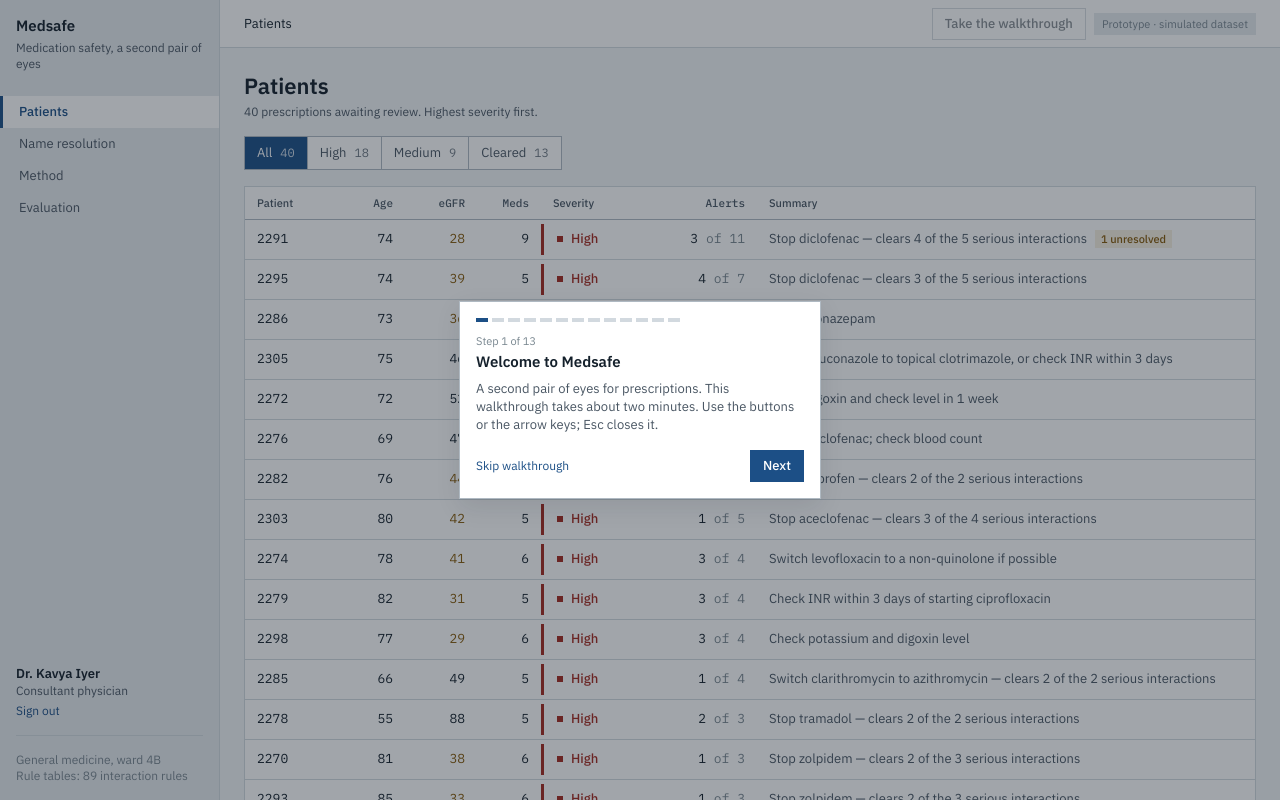
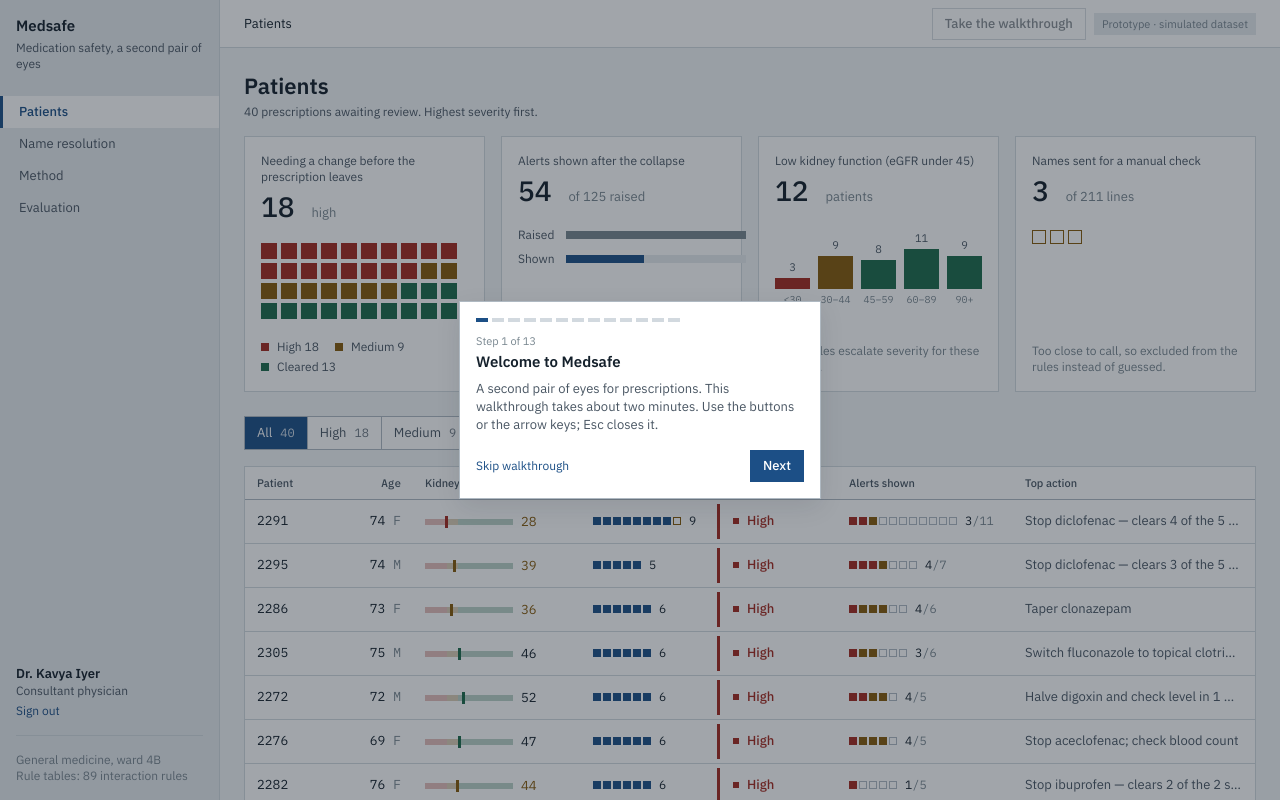
Before and after one commit to PavanSuryaChintada/h4-hosp-patient, a React (Vite) app: page /login in a window 1280 px wide. Both pictures are taken after a click on the button 256 px from the left and 474 px from the top of the page. Shown: the top 800 px of the page. Built offline with nearby package versions, Linux system fonts and the light colour scheme.

Commit message:
feat(queue): cohort summary with severity waffle and eGFR histogram
Every patient as a clickable square, alerts raised against shown, kidney-function distribution, and visual cells for eGFR, medicines and alerts in each row.

```diff
--- a/src/screens/Queue.tsx
+++ b/src/screens/Queue.tsx
@@ -1,26 +1,69 @@
 import { useState } from 'react';
 import { useNavigate } from 'react-router-dom';
-import { ANALYSES } from '../data/engine';
+import { ANALYSES, METRICS } from '../data/engine';
 import { HERO_ID } from '../data/patients';
 import { Segmented, StatusCell } from '../components/ui';
+import { EgfrGauge, Kpi, Meter, SEV_COLOR, Units, repeat } from '../components/viz';
 
 type Filter = 'all' | 'high' | 'medium' | 'cleared';
 const RANK = { high: 0, medium: 1, low: 2, cleared: 3 };
+const LABEL = { high: 'High', medium: 'Medium', low: 'Low', cleared: 'Cleared' };
 
 const sorted = ANALYSES.slice().sort((x, y) =>
   RANK[x.top] - RANK[y.top] || y.all.length - x.all.length || y.collapsed.length - x.collapsed.length || x.patient.id.localeCompare(y.patient.id));
 
+const count = (f: Filter) => (f === 'all' ? ANALYSES.length : ANALYSES.filter((x) => x.top === f).length);
+const BUCKETS: [string, number, number, string][] = [
+  ['<30', 0, 30, 'var(--critical)'], ['30–44', 30, 45, 'var(--warn)'], ['45–59', 45, 60, 'var(--ok)'], ['60–89', 60, 90, 'var(--ok)'], ['90+', 90, 999, 'var(--ok)'],
+];
+const egfrCounts = BUCKETS.map(([, lo, hi]) => ANALYSES.filter((x) => x.patient.egfr >= lo && x.patient.egfr < hi).length);
+const lowKidney = ANALYSES.filter((x) => x.patient.egfr < 45).length;
+const unresolved = ANALYSES.reduce((s, x) => s + x.unresolved, 0);
+
 export function Queue() {
   const [filter, setFilter] = useState<Filter>('all');
   const navigate = useNavigate();
-  const count = (f: Filter) => (f === 'all' ? ANALYSES.length : ANALYSES.filter((x) => x.top === f).length);
   const rows = filter === 'all' ? sorted : sorted.filter((x) => x.top === filter);
+  const open = (id: string) => navigate(`/app/patient/${id}`);
 
   return (
     <div className="content">
       <div className="page-head">
         <h1 className="display">Patients</h1>
         <p className="meta">{ANALYSES.length} prescriptions awaiting review. Highest severity first.</p>
+      </div>
+
+      <div className="kpis">
+        <Kpi label="Needing a change before the prescription leaves" value={<>{count('high')} <span className="kpi-of">high</span></>}
+          sub={<span className="legend">{(['high', 'medium', 'cleared'] as const).map((s) => <span key={s}><span className="sw" style={{ background: SEV_COLOR[s] }} />{LABEL[s]} <span className="mono">{count(s)}</span></span>)}</span>}>
+          <div className="waffle" aria-label="Every patient, by highest severity. Select one to open it.">
+            {sorted.map((x) => (
+              <button key={x.patient.id} type="button" className="waffle-cell" style={{ background: SEV_COLOR[x.top] }}
+                title={`Patient ${x.patient.id}: ${LABEL[x.top]}`} aria-label={`Open patient ${x.patient.id}, ${LABEL[x.top]}`} onClick={() => open(x.patient.id)} />
+            ))}
+          </div>
+        </Kpi>
+        <Kpi label="Alerts shown after the collapse" value={<>{METRICS.totalAfter} <span className="kpi-of">of {METRICS.totalBefore} raised</span></>}
+          sub={<>Low-severity notes and repeats stay one click away.</>}>
+          <div className="kpi-bars">
+            <span>Raised</span><Meter value={METRICS.totalBefore} max={METRICS.totalBefore} width={180} height={8} color="var(--ink-3)" /><span className="mono">{METRICS.totalBefore}</span>
+            <span>Shown</span><Meter value={METRICS.totalAfter} max={METRICS.totalBefore} width={180} height={8} color="var(--action)" /><span className="mono">{METRICS.totalAfter}</span>
+          </div>
+        </Kpi>
+        <Kpi label="Low kidney function (eGFR under 45)" value={<>{lowKidney} <span className="kpi-of">patients</span></>} sub={<>Renal rules escalate severity for these patients.</>}>
+          <div className="hist" role="img" aria-label={`eGFR distribution: ${BUCKETS.map(([l], i) => `${l}: ${egfrCounts[i]}`).join(', ')}`}>
+            {BUCKETS.map(([l, , , c], i) => (
+              <div key={l} className="hist-col">
+                <span className="hist-n mono">{egfrCounts[i]}</span>
+                <span className="hist-bar" style={{ height: `${(egfrCounts[i] / Math.max(...egfrCounts)) * 40}px`, background: c }} />
+                <span className="hist-l mono">{l}</span>
+              </div>
+            ))}
+          </div>
+        </Kpi>
+        <Kpi label="Names sent for a manual check" value={<>{unresolved} <span className="kpi-of">of {METRICS.resolution.total} lines</span></>} sub={<>Too close to call, so excluded from the rules instead of guessed.</>}>
+          <Units label={`${unresolved} unresolved`} size={14} gap={4} items={repeat(unresolved, { color: 'var(--warn)', hollow: true })} />
+        </Kpi>
       </div>
 
       <div style={{ marginBottom: 16 }} data-tour="queue-filter">
@@ -33,31 +76,44 @@
       </div>
 
       <div className="panel">
-        <table className="t">
+        <table className="t queue">
           <colgroup>
-            <col style={{ width: 96 }} /><col style={{ width: 64 }} /><col style={{ width: 72 }} />
-            <col style={{ width: 64 }} /><col style={{ width: 120 }} /><col style={{ width: 96 }} /><col />
+            <col style={{ width: 96 }} /><col style={{ width: 72 }} /><col style={{ width: 168 }} />
+            <col style={{ width: 136 }} /><col style={{ width: 120 }} /><col style={{ width: 176 }} /><col />
           </colgroup>
           <thead>
             <tr>
-              <th>Patient</th><th className="num">Age</th><th className="num">eGFR</th><th className="num">Meds</th>
-              <th>Severity</th><th className="num">Alerts</th><th>Summary</th>
+              <th>Patient</th><th className="num">Age</th><th>Kidney function</th><th>Medicines</th>
+              <th>Severity</th><th>Alerts shown</th><th>Top action</th>
             </tr>
           </thead>
           <tbody>
             {rows.map((x) => {
               const p = x.patient;
-              const go = () => navigate(`/app/patient/${p.id}`);
+              const go = () => open(p.id);
               return (
                 <tr key={p.id} className="click" tabIndex={0} onClick={go} data-tour={p.id === HERO_ID ? 'hero-row' : undefined}
                   onKeyDown={(e) => { if (e.key === 'Enter') go(); }} aria-label={`Patient ${p.id}`}>
                   <td className="mono">{p.id}</td>
-                  <td className="num">{p.age}</td>
-                  <td className="num" style={{ color: p.egfr < 45 ? 'var(--warn)' : undefined }}>{p.egfr}</td>
-                  <td className="num">{p.meds.length}</td>
+                  <td className="num">{p.age} <span className="ink-3">{p.sex}</span></td>
+                  <td>
+                    <span className="cell-egfr">
+                      <EgfrGauge value={p.egfr} width={88} />
+                      <span className="mono" style={{ color: p.egfr < 45 ? 'var(--warn)' : undefined }}>{p.egfr}</span>
+                    </span>
+                  </td>
+                  <td>
+                    <Units label={`${p.meds.length} medicines${x.unresolved ? `, ${x.unresolved} unresolved` : ''}`} size={8} gap={2}
+                      items={p.meds.map((m) => (m.code ? { color: 'var(--action)' } : { color: 'var(--warn)', hollow: true, title: `"${m.raw}" unresolved` }))} />
+                    <span className="mono cell-n">{p.meds.length}</span>
+                  </td>
                   <StatusCell level={x.top} />
-                  <td className="num">{x.collapsed.length} <span className="ink-3">of {x.all.length}</span></td>
-                  <td className="ink-2" style={{ whiteSpace: 'nowrap', overflow: 'hidden', textOverflow: 'ellipsis', maxWidth: 0 }}>
+                  <td>
+                    <Units label={`${x.collapsed.length} shown of ${x.all.length}`} size={8} gap={2}
+                      items={[...x.collapsed.map((a) => ({ color: SEV_COLOR[a.severity] })), ...repeat(x.all.length - x.collapsed.length, { color: 'var(--hairline-firm)', hollow: true })]} />
+                    <span className="mono cell-n">{x.collapsed.length}<span className="ink-3">/{x.all.length}</span></span>
+                  </td>
+                  <td className="ink-2 cell-summary">
                     {x.summary}
                     {x.unresolved > 0 && x.collapsed.length > 0 && <span className="tag tag-warn" style={{ marginLeft: 8 }}>{x.unresolved} unresolved</span>}
                   </td>
```
